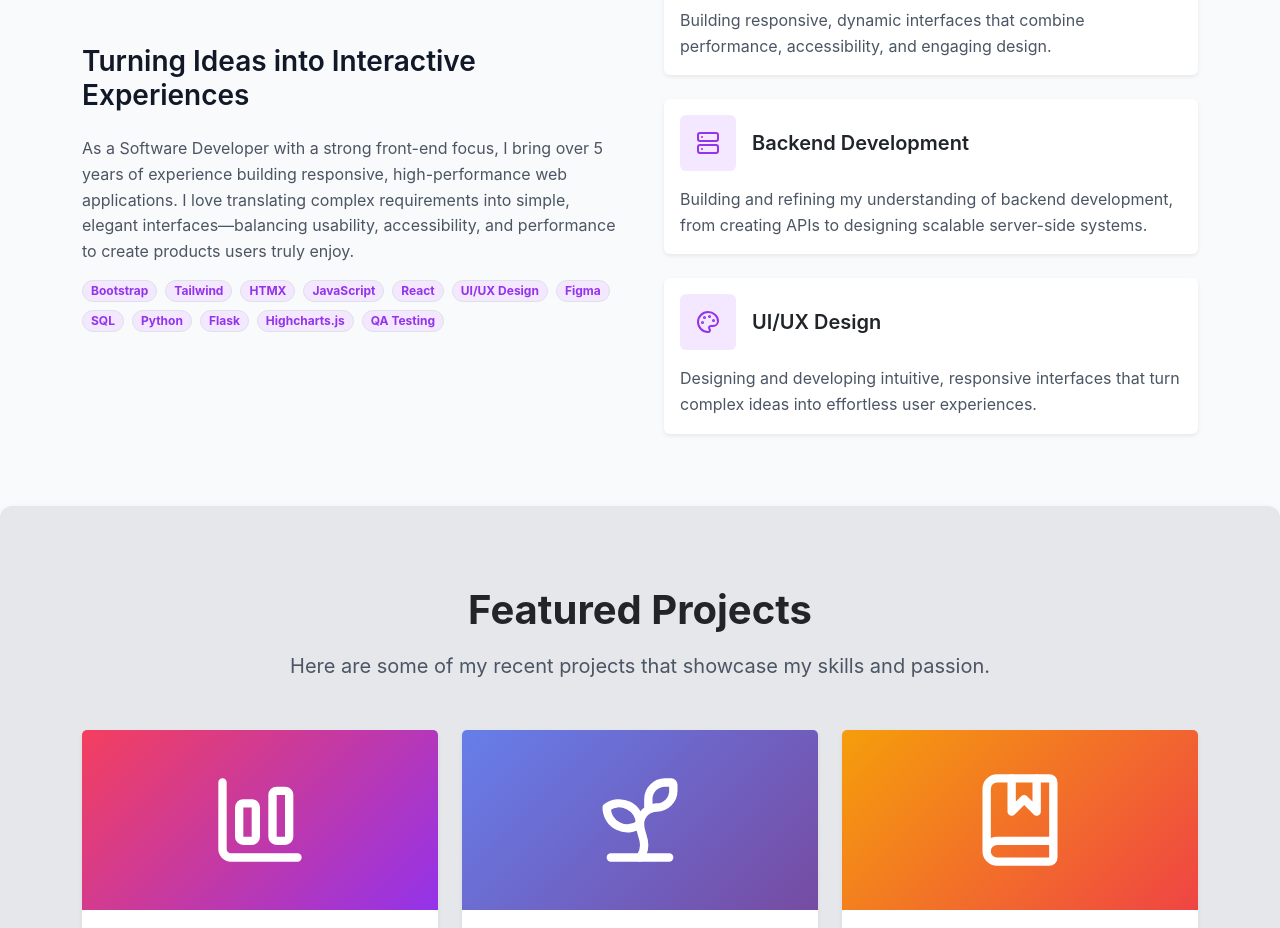
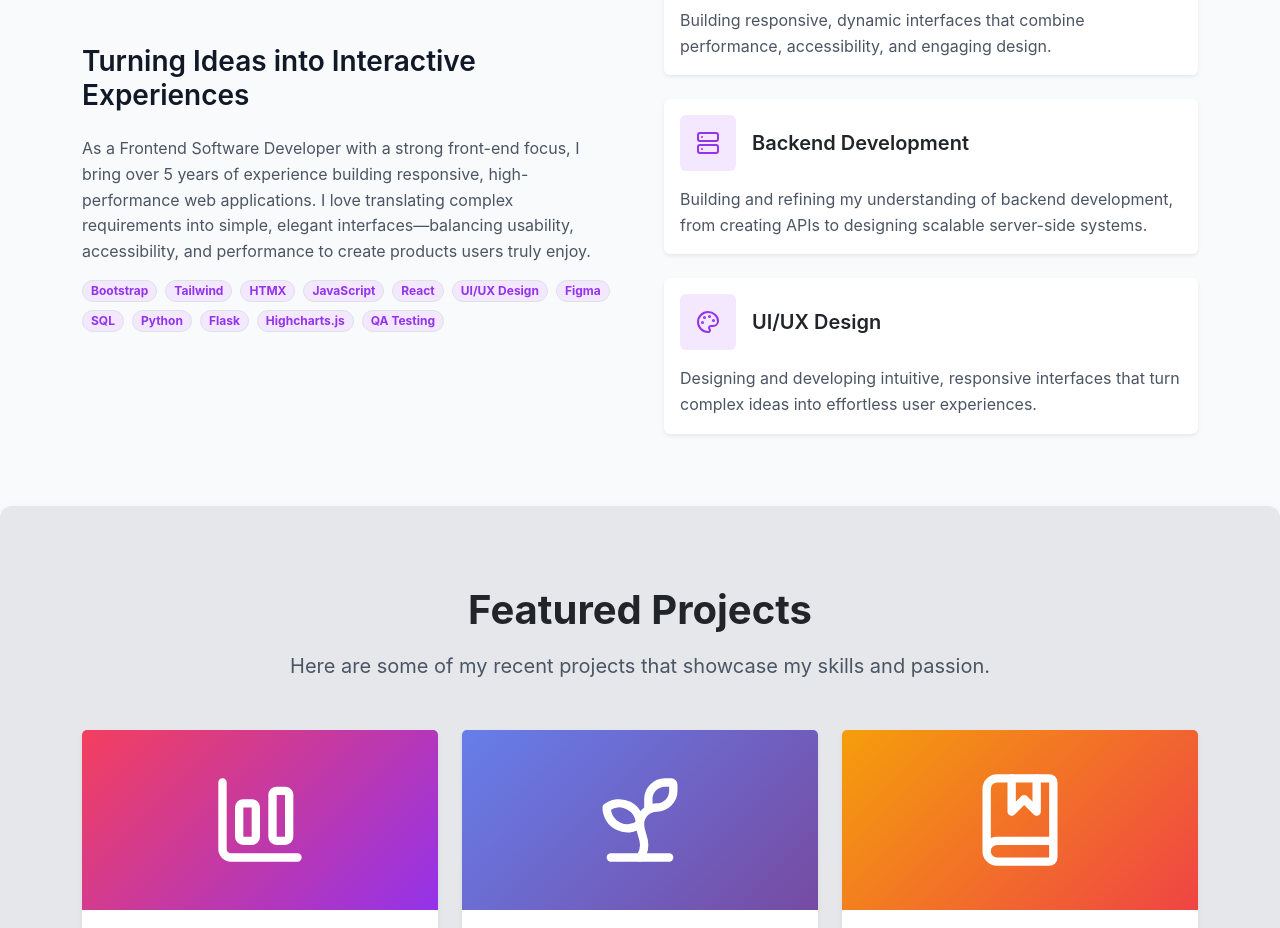
Before and after one commit to sokradyschey/sokradyschey.github.io, a React (Vite) app: page / in a window 1280 px wide. Shown: the part 1180-2108 px from the top of the page. Built offline with nearby package versions, Linux system fonts and the light colour scheme.

Commit message:
small edit

```diff
--- a/src/components/About.jsx
+++ b/src/components/About.jsx
@@ -35,7 +35,7 @@ function About() {
         <Col md={6}>
           <h3 className="fw-semibold mb-4">Turning Ideas into Interactive Experiences</h3>
           <p className="text-secondary">
-            As a Software Developer with a strong front-end focus,
+            As a Frontend Software Developer with a strong front-end focus,
             I bring over 5 years of experience building responsive,
             high-performance web applications.
             I love translating complex requirements into simple,
```
